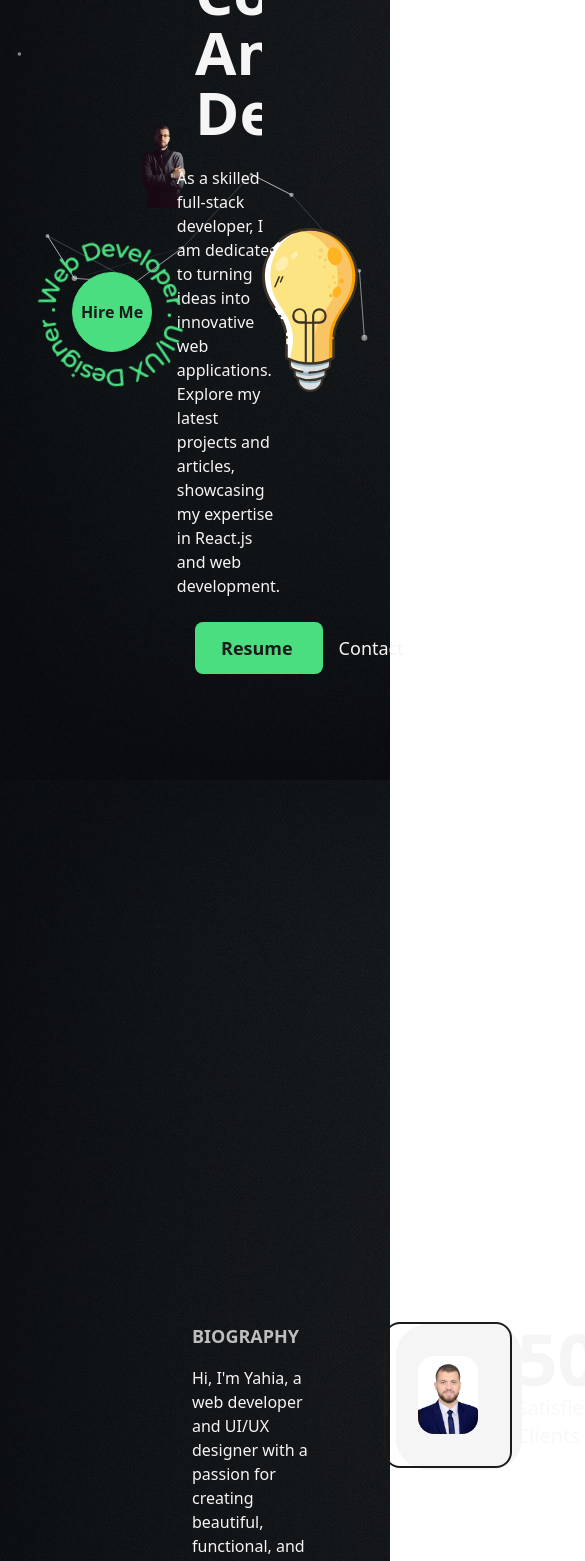
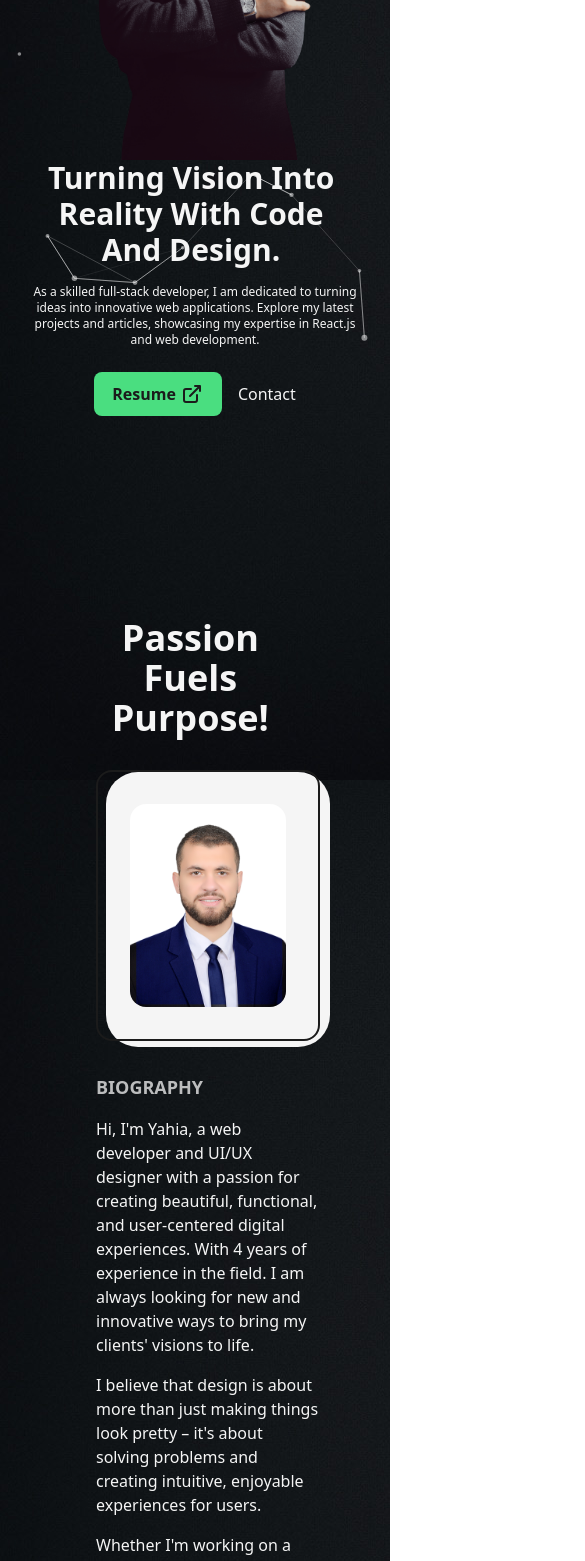
Before and after one commit to 0xYahia/Portfolio-Next.js, a Next.js app: page / in a window 390 px wide. Shown: the part 420-1981 px from the top of the page, 585 px wide, since content can reach past the window. Built offline with nearby package versions, Linux system fonts and the light colour scheme.

Commit message:
responsive

```diff
--- a/src/components/About.jsx
+++ b/src/components/About.jsx
@@ -1,16 +1,14 @@
-import React from 'react';
+import { useEffect, useRef } from 'react';
 import Tilt from 'react-parallax-tilt';
-import { motion } from 'framer-motion';
+import { motion, useInView, useMotionValue, useSpring } from 'framer-motion';
+
+import Image from 'next/image';
 
 import { services } from '../constants';
 import { SectionWrapper } from '@/hoc';
 import { fadeIn, textVariant } from '../utils/motion';
-
-import Image from 'next/image';
 import AnimatedText from '../components/AnimatedText';
 import Layout from '../components/Layout';
-import { useEffect, useRef } from 'react';
-import { useInView, useMotionValue, useSpring } from 'framer-motion';
 
 const AnimatedNumbers = ({ value }) => {
   const ref = useRef(null);
@@ -61,9 +59,12 @@ const About = () => {
         className="flex w-full flex-col items-center justify-center"
       >
         <Layout className="pt-16">
-          <AnimatedText text="Passion Fuels Purpose!" className="mb-16" />
-          <div className="grid w-full grid-cols-8 gap-16 text-light">
-            <div className="col-span-3 flex flex-col items-start justify-start">
+          <AnimatedText
+            text="Passion Fuels Purpose!"
+            className="mb-16 lg:!text-7xl sm:!text-6xl xs:!text-4xl sm:mb-8"
+          />
+          <div className="grid w-full grid-cols-8 gap-16 text-light sm:gap-8">
+            <div className="col-span-3 flex flex-col items-start justify-start xl:col-span-4 md:order-2 md:col-span-8">
               <h2 className="mb-4 text-lg font-bold uppercase text-light/75">
                 Biography
               </h2>
@@ -88,7 +89,7 @@ const About = () => {
                 your next project.
               </p>
             </div>
-            <div className="col-span-3 relative h-max rounded-2xl border-2 border-solid border-dark  p-8">
+            <div className="col-span-3 relative h-max rounded-2xl border-2 border-solid border-dark  p-8 xl:col-span-4 md:order-1 md:col-span-8">
               <div className="absolute top-0 -right-3 -z-10 w-[102%] h-[103%] rounded-[2rem] bg-light" />
               <Image
                 src="/images/profile/profile3.JPG"
@@ -100,28 +101,28 @@ const About = () => {
                 sizes="(max-width: 768px) 100vw, (max-width: 1200px) 50vw, 33vw"
               />
             </div>
-            <div className="col-span-2 flex flex-col items-end justify-between">
-              <div className="flex flex-col items-end justify-center">
-                <span className="inline-block text-7xl font-bold">
+            <div className="col-span-2 flex flex-col items-end justify-between xl:col-span-8 xl:flex-row xl:items-center md:order-3">
+              <div className="flex flex-col items-end justify-center xl:items-center">
+                <span className="inline-block text-7xl font-bold md:text-6xl sm:text-5xl xs:text-4xl">
                   <AnimatedNumbers value={50} />+
                 </span>
-                <h2 className="text-xl font-medium capitalize text-light/75">
+                <h2 className="text-xl font-medium capitalize text-light/75 xl:text-center md:text-lg sm:text-base xs:text-sm">
                   satisfied clients
                 </h2>
               </div>
-              <div className="flex flex-col items-end justify-center">
-                <span className="inline-block text-7xl font-bold">
+              <div className="flex flex-col items-end justify-center xl:items-center">
+                <span className="inline-block text-7xl font-bold md:text-6xl sm:text-5xl xs:text-4xl">
                   <AnimatedNumbers value={40} />+
                 </span>
-                <h2 className="text-xl font-medium capitalize text-light/75">
+                <h2 className="text-xl font-medium capitalize text-light/75 xl:text-center md:text-lg sm:text-base xs:text-sm">
                   projects completed
                 </h2>
               </div>
-              <div className="flex flex-col items-end justify-center">
-                <span className="inline-block text-7xl font-bold">
+              <div className="flex flex-col items-end justify-center xl:items-center">
+                <span className="inline-block text-7xl font-bold md:text-6xl sm:text-5xl xs:text-4xl">
                   <AnimatedNumbers value={2} />+
                 </span>
-                <h2 className="text-xl font-medium capitalize text-light/75">
+                <h2 className="text-xl font-medium capitalize text-light/75 xl:text-center md:text-lg sm:text-base xs:text-sm">
                   years of experience
                 </h2>
               </div>
--- a/src/components/AnimatedText.jsx
+++ b/src/components/AnimatedText.jsx
@@ -30,7 +30,7 @@ const singleWord = {
 
 function AnimatedText({ text, className = '' }) {
   return (
-    <div className="w-full mx-auto py-2 flex items-center justify-center text-center overflow-hidden">
+    <div className="w-full mx-auto py-2 flex items-center justify-center text-center overflow-hidden sm:py-0">
       <motion.h1
         className={`inline-block w-full text-light font-bold capitalize text-8xl ${className}`}
         variants={qoute}
--- a/src/components/Footer.jsx
+++ b/src/components/Footer.jsx
@@ -4,12 +4,12 @@ import Link from 'next/link';
 
 const Footer = () => {
   return (
-    <footer className="w-full border-t-2 border-solid border-green-400 font-medium text-lg mt-20">
-      <Layout className="py-8 flex items-center justify-between">
+    <footer className="w-full border-t-2 border-solid border-green-400 font-medium text-lg mt-15 sm:text-base">
+      <Layout className="py-8 flex items-center justify-between lg:flex-col lg:py-6">
         <span className="text-light">
           {new Date().getFullYear()} &copy; All Rights Reserved
         </span>
-        <div className="flex items-center text-light">
+        <div className="flex items-center text-light lg:py-2">
           Build With{' '}
           <span className="text-green-400 text-2xl px-1">&#9825;</span>
           by &nbsp;
--- a/src/components/HireMe.jsx
+++ b/src/components/HireMe.jsx
@@ -4,12 +4,12 @@ import Link from 'next/link';
 
 const HireMe = () => {
   return (
-    <div className="absolute left-4 bottom-4 flex items-center justify-center overflow-hidden">
-      <div className=" w-48 h-auto flex items-center justify-center relative">
+    <div className="absolute left-4 bottom-4 flex items-center justify-center overflow-hidden md:right-8 md:left-auto md:top-0 md:bottom-auto ">
+      <div className=" w-40 h-auto flex items-center justify-center relative md:w-24">
         <CircularText className="fill-green-400 animate-spin-slow" />
         <Link
           href="mailto:mohamdyahia@outlook.com"
-          className="flex items-center justify-center absolute left-1/2 top-1/2 -translate-x-1/2 -translate-y-1/2  bg-green-400 text-dark shadow-md border border-solid border-green-400 w-20 h-20 rounded-full font-semibold hover:bg-transparent hover:text-green-400 transition"
+          className="flex items-center justify-center absolute left-1/2 top-1/2 -translate-x-1/2 -translate-y-1/2  bg-green-400 text-dark shadow-md border border-solid border-green-400 w-20 h-20 rounded-full font-semibold hover:bg-transparent hover:text-green-400 transition md:w-12 md:h-12 md:text-[10px]"
         >
           Hire Me
         </Link>
--- a/src/components/Landing.jsx
+++ b/src/components/Landing.jsx
@@ -10,33 +10,34 @@ import lightBulb from '../../public/images/svgs/miscellaneous_icons_1.svg';
 const Landing = () => {
   return (
     <main className="flex items-center text-light w-full min-h-screen">
-      <Layout className="pt-0">
-        <div className="flex items-center justify-between w-full">
-          <div className="w-1/2">
+      <Layout className="pt-0 md:pt-16 sm:pt-8">
+        <div className="flex items-center justify-between w-full lg:flex-col">
+          <div className="w-1/2 md:w-full">
             <Image
               src={profilePic1}
               alt="Yahia"
-              className="w-full h-auto"
+              className="w-full h-auto lg:hidden md:inline-block md:w-full"
               priority
               sizes="(max-width: 768px) 100vw, (max-width: 1200px) 50vw, 50vw"
             />
           </div>
-          <div className="w-1/2 flex flex-col items-center self-center">
+          <div className="w-1/2 flex flex-col items-center self-center lg:w-full lg:text-center">
             <AnimatedText
               text="Turning Vision Into Reality With Code And Design."
-              className="!text-6xl !text-left"
+              className="!text-6xl !text-left xl:!text-5xl lg:!text-center lg:!text=6xl md:!text-5xl sm:!text-3xl"
             />
-            <p className="my-4 text-base font-medium">
+            <p className="my-4 text-base font-medium md:text-sm sm:text-xs">
               As a skilled full-stack developer, I am dedicated to turning ideas
               into innovative web applications&#46; Explore my latest projects
               and articles, showcasing my expertise in React&#46;js and web
               development&#46;
             </p>
-            <div className="flex items-center self-start mt-2">
+            <div className="flex items-center self-start mt-2 lg:self-center">
               <Link
                 href="/cv.pdf"
                 target="_blank"
-                className="flex items-center bg-green-400	 text-dark p-2.5 px-6 rounded-lg text-lg font-semibold hover:bg-transparent hover:text-green-400 border-2 border-solid border-transparent hover:border-green-400 transition-all"
+                className="flex items-center bg-green-400	 text-dark p-2.5 px-6 rounded-lg text-lg font-semibold hover:bg-transparent
+                       hover:text-green-400 border-2 border-solid border-transparent hover:border-green-400 transition-all md:p-2 md:px-4 md:text-base"
                 download={true}
               >
                 Resume <LinkArrow className={'w-6 ml-1'} />
@@ -44,7 +45,7 @@ const Landing = () => {
               <Link
                 href="mailto:mohamdyahia@outlook.com"
                 target="_blank"
-                className="ml-4 text-lg font-medium capitalize text-light hover:text-green-400"
+                className="ml-4 text-lg font-medium capitalize text-light hover:text-green-400 md:text-base"
               >
                 Contact
               </Link>
@@ -53,7 +54,7 @@ const Landing = () => {
         </div>
       </Layout>
       <HireMe />
-      <div className="absolute right-8 bottom-8 inline-block w-24">
+      <div className="absolute right-8 bottom-8 inline-block w-24 md:hidden">
         <Image src={lightBulb} alt="Lightbulb" className="w-full h-auto" />
       </div>
     </main>
--- a/src/components/Layout.jsx
+++ b/src/components/Layout.jsx
@@ -2,7 +2,9 @@ import React from 'react';
 
 const Layout = ({ children, className }) => {
   return (
-    <div className={`w-full h-full inline-block z-0 p-32 ${className}`}>
+    <div
+      className={`w-full h-full inline-block z-0 p-32 xl:p-24 lg:p-16 md:p-12 sm:p-8 ${className}`}
+    >
       {children}
     </div>
   );
--- a/src/components/canvas/Ball.jsx
+++ b/src/components/canvas/Ball.jsx
@@ -15,7 +15,6 @@ const Ball = (props) => {
   const [decal] = useTexture([
     `/assets/tech/${props.name.split(' ')[0].toLowerCase()}.png`,
   ]);
-  console.log(props);
 
   return (
     <Float speed={1.75} rotationIntensity={1} floatIntensity={2}>
```
Also changed, not shown: src/components/Navbar.jsx (+10 -8 lines).
